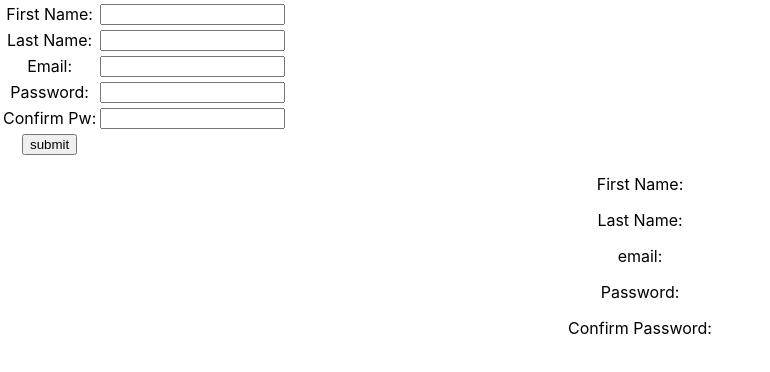
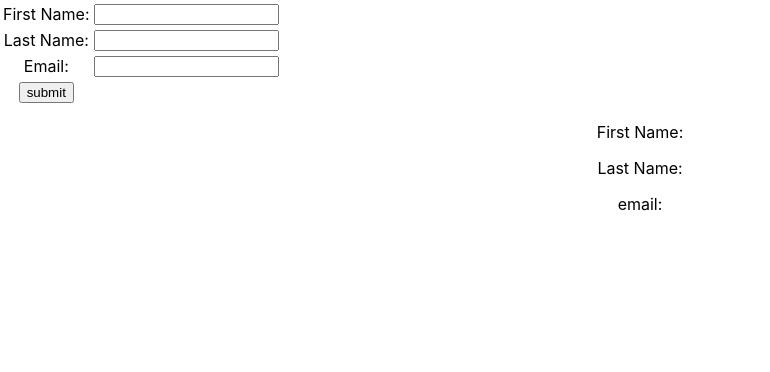
Before and after one commit to czmud/mern, a React (Create React App) app in the folder react/functionalComponents/forms/my-app/: page / in a window 1280 px wide. Shown: the top 372 px of the page, without its empty margins (0-770 px from the left). Built offline with nearby package versions, Linux system fonts and the light colour scheme.

Commit message:
upload form with useReducer

```diff
--- a/react/functionalComponents/forms/my-app/src/App.tsx
+++ b/react/functionalComponents/forms/my-app/src/App.tsx
@@ -1,11 +1,11 @@
 import React from 'react';
 import './App.css';
-import { UserForm } from './components/userForm';
+import { UserFormReducer } from './components/userFormReducer';
 
 function App() {
   return (
     <div className="App">
-        <UserForm ></UserForm>
+        <UserFormReducer/>
     </div>
   );
 }
--- a/react/functionalComponents/forms/my-app/src/components/userForm.tsx
+++ b/react/functionalComponents/forms/my-app/src/components/userForm.tsx
@@ -48,7 +48,7 @@ export const UserForm = ( props: {}) => {
         setEmail(event.target.value)
         if(event.target.value.length < 1 ) {
             setEmailError("Email is required");
-        } else if (event.target.value.length < 8 ) {
+        } else if (event.target.value.length < 5 ) {
             setEmailError("Email must be at least 5 characters")
         } else {
             setEmailError("");
--- /dev/null
+++ b/react/functionalComponents/forms/my-app/src/components/userFormReducer.tsx
@@ -0,0 +1,138 @@
+import React, { ChangeEvent, FormEvent, useReducer, useState } from 'react';
+import { ErrorField } from './errorField';
+
+
+type UserFormState = {
+    firstName: {
+        value: string,
+        error: string
+    },
+    lastName:  {
+        value: string,
+        error: string
+    },
+    email:  {
+        value: string,
+        error: string
+    }
+};
+
+const initialState: UserFormState = {
+    firstName: {
+        value: '',
+        error: ''
+    },
+    lastName:  {
+        value: '',
+        error: ''
+    },
+    email:  {
+        value: '',
+        error: ''
+    }
+}
+
+type Action =
+| { type: string, payload: {value: string, error: string }}
+| { type: string, payload: {value: number, error: string }};
+
+function reducer( state: UserFormState, action: Action){
+    return {
+        ...state,
+        [action.type]: action.payload
+    };
+}
+
+
+export const UserFormReducer = () => {
+
+    const [hasBeenSubmitted, setHasBeenSubmitted] = useState(false);
+
+    const [state, dispatch ] = useReducer( reducer, initialState );
+
+    const handleChange = (event: ChangeEvent<HTMLInputElement>, validator: Function) => {
+        const { name, value } = event.target;
+        const error = validator( value );
+        dispatch({
+            type: name,
+            payload: {value: value, error: error}
+        })
+    }
+
+    const createUser = (event: FormEvent) => {
+        event.preventDefault();
+        // const newUser = { firstName, lastName, email, password, confirmPassword };
+        setHasBeenSubmitted( true );
+    }
+
+
+    const validateFirstName = ( value: string ) => {
+        if(value.length < 1 ) {
+            return "First Name is required";
+        }
+        if (value.length < 2 ) {
+            return "First Name must be at least 2 characters";
+        }
+        return "";
+    }
+    const validateLastName = ( value: string ) => {
+        if(value.length < 1 ) {
+            return "Last Name is required";
+        }
+        if (value.length < 2 ) {
+            return "Last Name must be at least 2 characters";
+        }
+        return "";
+    }
+    const validateEmail = ( value: string ) => {
+        if(value.length < 1 ) {
+            return "Email is required";
+        }
+        if (value.length < 8 ) {
+            return "Email must be at least 8 characters";
+        }
+            return "";
+        }
+
+    return(
+        <div>
+            <div>
+            <form onSubmit={ createUser }>
+                <table>
+                    <tbody>
+                    <tr>
+                        <td><label>First Name: </label></td>
+                        <td><input  name="firstName"
+                                    value={state.firstName.value}
+                                    onChange={ (event: ChangeEvent<HTMLInputElement>) => handleChange(event, validateFirstName) }/></td>
+                        <ErrorField error={state.firstName.error} updateToggle={hasBeenSubmitted} ></ErrorField>
+                    </tr>
+                    <tr>
+                        <td><label>Last Name: </label></td>
+                        <td><input  name="lastName"
+                                    value={state.lastName.value}
+                                    onChange={ (event: ChangeEvent<HTMLInputElement>) => handleChange(event, validateLastName) }/></td>
+                        <ErrorField error={state.lastName.error} updateToggle={hasBeenSubmitted} ></ErrorField>
+                    </tr>
+                    <tr>
+                        <td><label>Email: </label></td>
+                        <td><input  name="email"
+                                    value={state.email.value}
+                                    onChange={ (event: ChangeEvent<HTMLInputElement>) => handleChange(event, validateEmail) }/></td>
+                        <ErrorField error={state.email.error} updateToggle={hasBeenSubmitted} ></ErrorField>
+                    </tr>
+                    <tr>
+                        <td><input type="submit" value="submit"/></td>
+                    </tr>
+                    </tbody>
+                </table>
+            </form>
+            </div>
+            <div>
+                <p>First Name: {state.firstName.value}</p>
+                <p>Last Name: {state.lastName.value}</p>
+                <p>email: {state.email.value}</p>
+            </div>
+        </div>
+    )
+}
```
